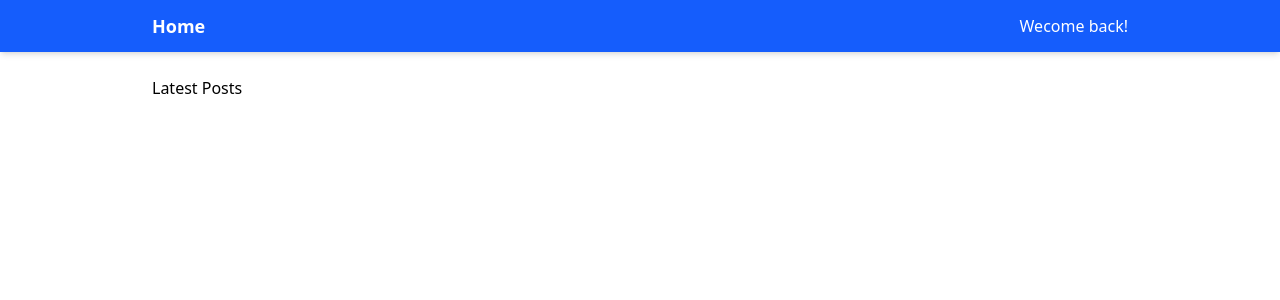
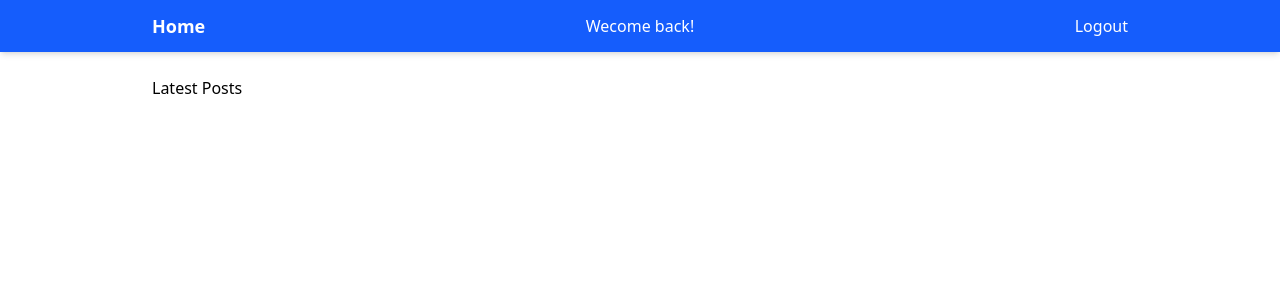
Before and after one commit to locodafux/laravel_api_react, a React (Vite) app: page /login in a window 1280 px wide. Shown: the top 300 px of the page. Built offline with nearby package versions, Linux system fonts and the light colour scheme.

Commit message:
Logout button with no functionality

```diff
--- a/src/Pages/Layout.jsx
+++ b/src/Pages/Layout.jsx
@@ -3,7 +3,16 @@ import { Link, Outlet } from "react-router-dom";
 import { AppContext } from "../Context/AppContext";
 
 export default function Layout() {
-    const { user } = useContext(AppContext);
+    const { user, token } = useContext(AppContext);
+    async function handleLogout() {
+        const res = await fetch("/api/user", {
+            headers: {
+                Authorization: `Bearer ${token}`
+            }
+        });
+    }
+
+
     return (
         <>
             <header className="bg-blue-600 text-white shadow-md sticky top-0 z-10">
@@ -15,7 +24,10 @@ export default function Layout() {
                         Home
                     </Link>
                     {user ? (
+                        <>
                         <div> Wecome back! {user.name}</div>
+                        <button className="hover:text-blue-200" onClick={handleLogout}>Logout</button>
+                        </>
                     ) : (
                         <div className="flex items-center gap-4">
                             <Link to="/register" className="hover:text-blue-200">Register</Link>
```
